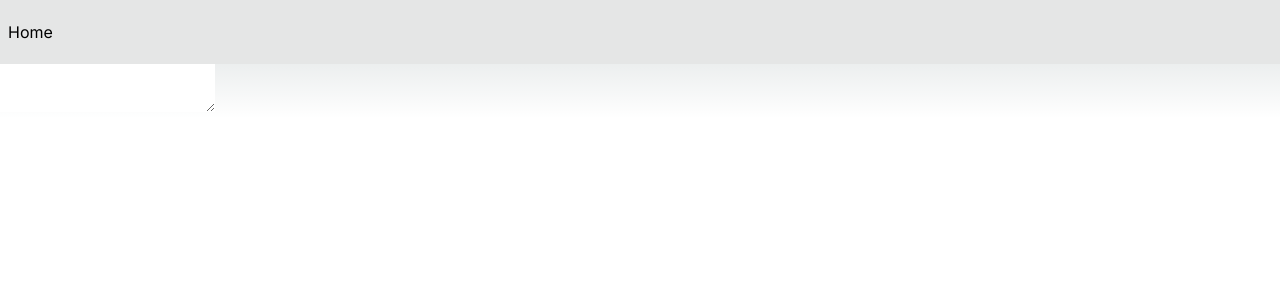
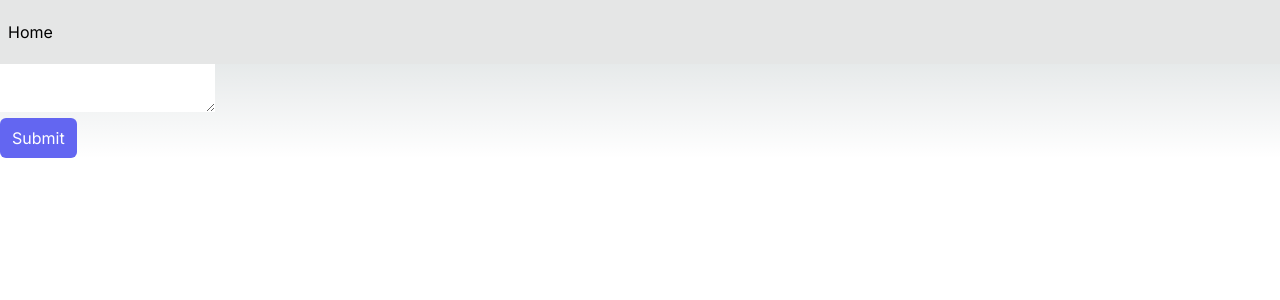
Before and after one commit to adamk72/commonplacebook, a Next.js app: page /upload in a window 1280 px wide. Shown: the top 300 px of the page. Built offline with nearby package versions, Linux system fonts and the light colour scheme.

Commit message:
basic form handling

```diff
--- a/src/app/upload/page.tsx
+++ b/src/app/upload/page.tsx
@@ -1,8 +1,8 @@
 "use client"
-import UserBulkUpload from "@/components/userBulkUpload"
+import UserBulkUploadForm from "@/components/userBulkUpload"
 
 const Upload = () => {
-  return <UserBulkUpload></UserBulkUpload>
+  return <UserBulkUploadForm></UserBulkUploadForm>
 }
 
 export default Upload
--- a/src/components/userBulkUpload/index.tsx
+++ b/src/components/userBulkUpload/index.tsx
@@ -1,5 +1,28 @@
-const UserBulkUpload = () => {
-  return <textarea></textarea>
+import { SubmitHandler, useForm } from "react-hook-form"
+
+import Button from "../Button"
+
+type UserBulkUploadFormFields = {
+  textarea: HTMLTextAreaElement
 }
 
-export default UserBulkUpload
+const UserBulkUploadForm = () => {
+  const {
+    register,
+    handleSubmit,
+    formState: { errors },
+  } = useForm<UserBulkUploadFormFields>()
+  const onSubmit: SubmitHandler<UserBulkUploadFormFields> = (data) => {
+    const array = data.textarea.split("\n").sort()
+    console.log(array)
+  }
+
+  return (
+    <form onSubmit={handleSubmit(onSubmit)}>
+      <textarea {...register("textarea")} />
+      <Button type="submit" label="Submit" />
+    </form>
+  )
+}
+
+export default UserBulkUploadForm
```
